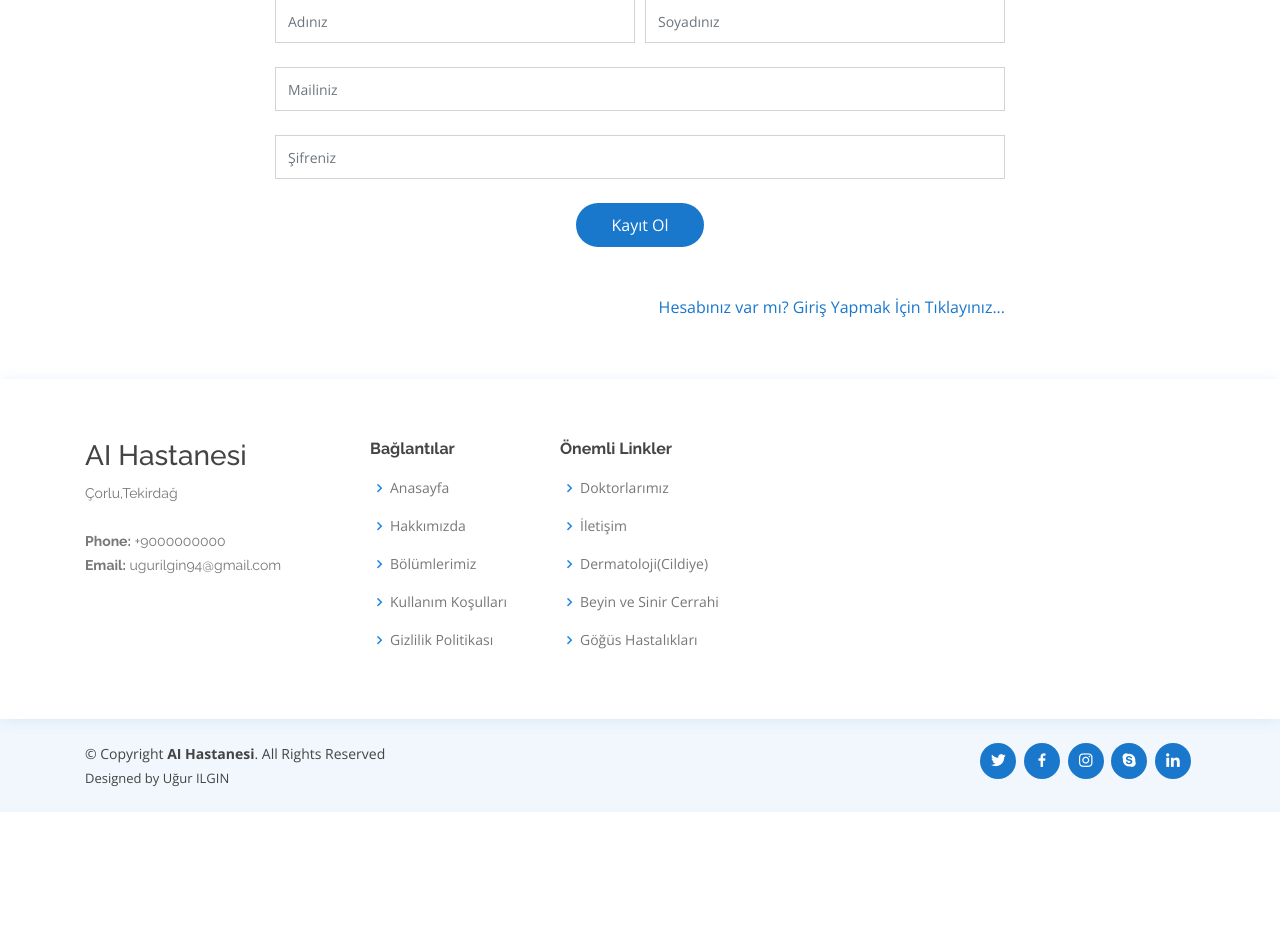
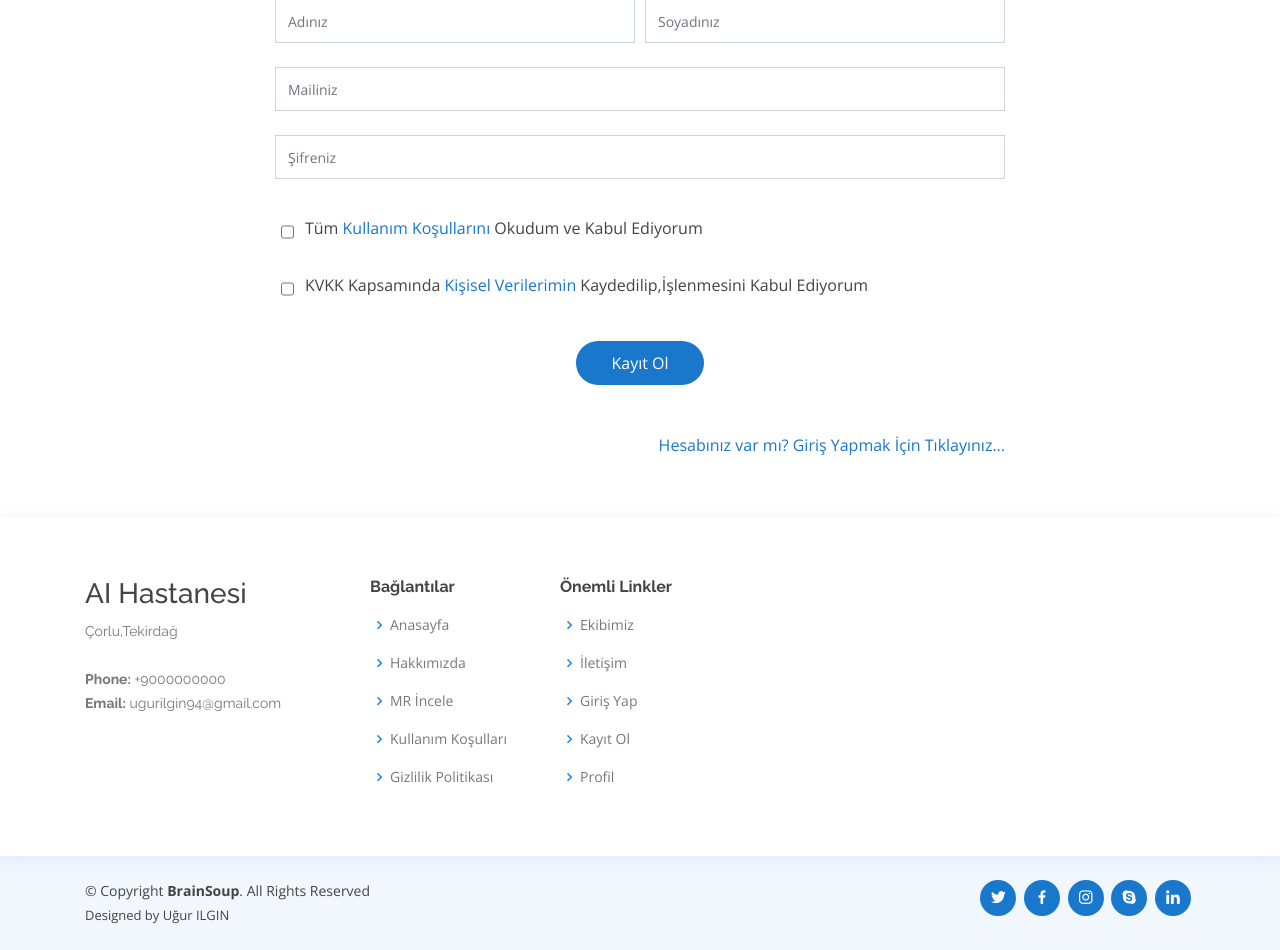
Before and after one commit to ugurilgin/BrainSoup-Brain-Tumor-Detection, a Flask app: page /register in a window 1280 px wide. Shown: the part 457-1407 px from the top of the page. Before the commit the page ends 1269 px from the top, so only its background shows below. Run offline with Flask 2, Linux system fonts and the light colour scheme; some libraries are stand-ins or nearby versions.

Commit message:
Create Privacy,Terms Of Service Update Register

```diff
--- a/app.py
+++ b/app.py
@@ -17,6 +17,12 @@ mail=Mail(app)
 @app.route('/')
 def index():
     return render_template('index.html')
+@app.route('/terms')
+def terms():
+    return render_template('terms.html')
+@app.route('/privacy')
+def privacy():
+    return render_template('privacy.html')
 @app.route('/login')
 def login():
     return render_template('login.html')
--- a/templates/footer.html
+++ b/templates/footer.html
@@ -18,22 +18,22 @@
           <div class="col-lg-2 col-md-6 footer-links">
             <h4>Bağlantılar</h4>
             <ul>
-              <li><i class="bx bx-chevron-right"></i> <a href="#">Anasayfa</a></li>
-              <li><i class="bx bx-chevron-right"></i> <a href="#">Hakkımızda</a></li>
-              <li><i class="bx bx-chevron-right"></i> <a href="#">Bölümlerimiz</a></li>
-              <li><i class="bx bx-chevron-right"></i> <a href="#">Kullanım Koşulları</a></li>
-              <li><i class="bx bx-chevron-right"></i> <a href="#">Gizlilik Politikası</a></li>
+              <li><i class="bx bx-chevron-right"></i> <a href="{{url_for('index')}}">Anasayfa</a></li>
+              <li><i class="bx bx-chevron-right"></i> <a href="{{url_for('index')}}#about">Hakkımızda</a></li>
+              <li><i class="bx bx-chevron-right"></i> <a href="{{url_for('tumor')}}#tumor">MR İncele</a></li>
+              <li><i class="bx bx-chevron-right"></i> <a href="{{url_for('terms')}}">Kullanım Koşulları</a></li>
+              <li><i class="bx bx-chevron-right"></i> <a href="{{url_for('privacy')}}">Gizlilik Politikası</a></li>
             </ul>
           </div>
 
           <div class="col-lg-3 col-md-6 footer-links">
             <h4>Önemli Linkler</h4>
             <ul>
-              <li><i class="bx bx-chevron-right"></i> <a href="#">Doktorlarımız</a></li>
-              <li><i class="bx bx-chevron-right"></i> <a href="#">İletişim</a></li>
-              <li><i class="bx bx-chevron-right"></i> <a href="#">Dermatoloji(Cildiye)</a></li>
-              <li><i class="bx bx-chevron-right"></i> <a href="#">Beyin ve Sinir Cerrahi</a></li>
-              <li><i class="bx bx-chevron-right"></i> <a href="#">Göğüs Hastalıkları</a></li>
+              <li><i class="bx bx-chevron-right"></i> <a href="{{url_for('index')}}#team">Ekibimiz</a></li>
+              <li><i class="bx bx-chevron-right"></i> <a href="{{url_for('index')}}#contact">İletişim</a></li>
+              <li><i class="bx bx-chevron-right"></i> <a href="{{url_for('login')}}#login">Giriş Yap</a></li>
+              <li><i class="bx bx-chevron-right"></i> <a href="{{url_for('signup')}}#register">Kayıt Ol</a></li>
+              <li><i class="bx bx-chevron-right"></i> <a href="{{url_for('login')}}#login">Profil</a></li>
             </ul>
           </div>
 
@@ -47,7 +47,7 @@
 
       <div class="mr-md-auto text-center text-md-left">
         <div class="copyright">
-          &copy; Copyright <strong><span>AI Hastanesi</span></strong>. All Rights Reserved
+          &copy; Copyright <strong><span>BrainSoup</span></strong>. All Rights Reserved
         </div>
         <div class="credits">
 
--- a/templates/header.html
+++ b/templates/header.html
@@ -61,7 +61,7 @@
         <ul>
           <li class="active"><a href="{{url_for('index')}}">Anasayfa</a></li>
           <li><a href="{{url_for('index')}}#about">Hakkımızda</a></li>
-          <li><a href="{{url_for('index')}}#doctors">Ekibimiz</a></li>
+          <li><a href="{{url_for('index')}}#team">Ekibimiz</a></li>
 
           <li><a href="{{url_for('index')}}#contact">İletişim</a></li>
           <li class="drop-down"><a href="{{url_for('index')}}#departments">Profiliniz</a>
--- a/templates/index.html
+++ b/templates/index.html
@@ -98,7 +98,7 @@
     </section><!-- End About Section -->
 
     <!-- ======= Doctors Section ======= -->
-    <section id="doctors" class="doctors">
+    <section id="team" class="doctors">
       <div class="container">
 
         <div class="section-title">
--- a/templates/register.html
+++ b/templates/register.html
@@ -40,9 +40,17 @@
                       <div class="validate"></div>
                     </div>
                     <div class="form-group">
-                      <input type="password" class="form-control" name="password" id="password" rows="5" data-rule="required" data-msg="Şifrenizi Gİriniz" placeholder="Şifreniz"></textarea>
+                      <input type="password" class="form-control" name="password" id="password" rows="5" data-rule="required" data-msg="Şifrenizi Giriniz" placeholder="Şifreniz"></textarea>
                       <div class="validate"></div>
                     </div>
+                    <div class="form-group">
+                      <input type="checkbox" style="font-size: 8px;; margin: .4rem;vertical-align:middle;" name="lng1" id="lng1" value="term"  required>
+                      <label style="word-wrap:break-word;vertical-align:middle;" for="lng1">Tüm <a href="{{url_for('terms')}}">Kullanım Koşullarını</a> Okudum ve  Kabul Ediyorum</label>
+                      <div class="validate"></div>
+                     <br/> <input type="checkbox" style=" font-size: 8px;;margin: .4rem;vertical-align:middle;" name="lng2" id="lng2" value="privacy" required>
+                      <label style="word-wrap:break-word;vertical-align:middle;" for="lng2">KVKK Kapsamında <a href="{{url_for('privacy')}}">Kişisel Verilerimin</a> Kaydedilip,İşlenmesini Kabul Ediyorum</label>
+                    </div>
+
                     <div class="mb-3">
                       <div class="loading">Loading</div>
                       <div class="error-message"></div>
```
Also changed, not shown: templates/privacy.html (added, +10 -0 lines), templates/terms.html (added, +11 -0 lines), 2 other files.
